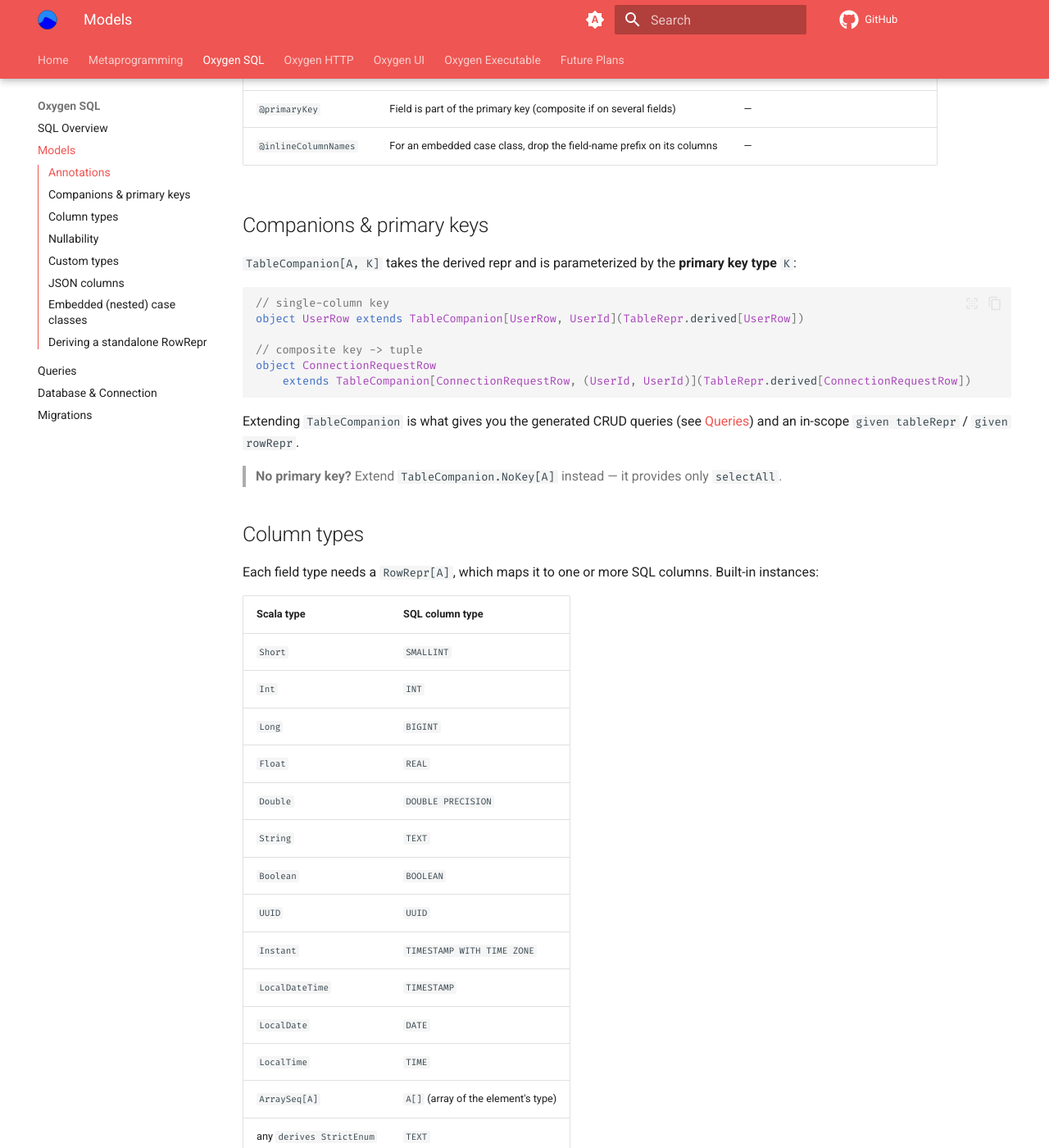
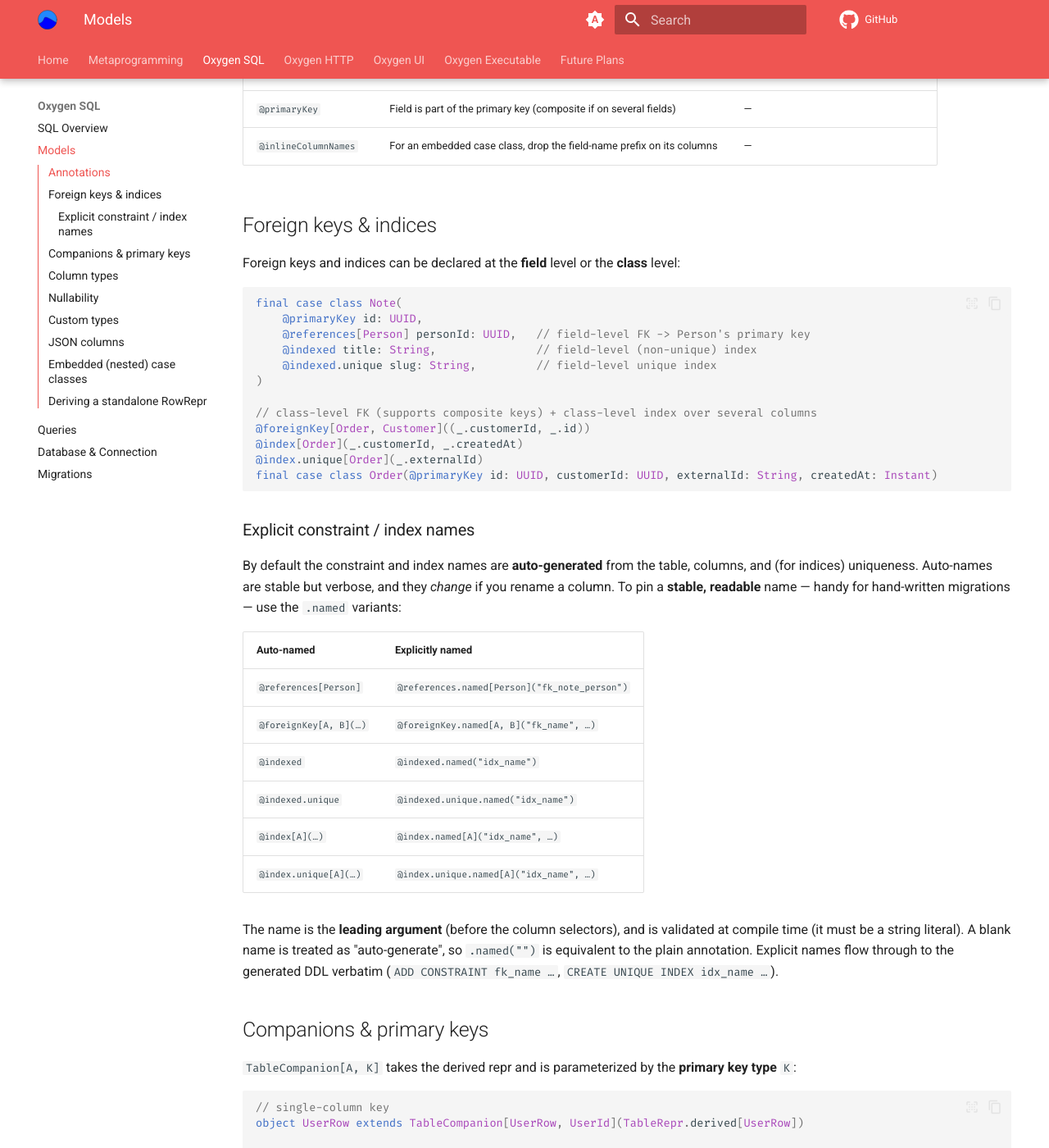
Before and after one commit to Kalin-Rudnicki/Oxygen, an MkDocs documentation site: the page built from docs/docs/sql/models.md, in a window 1280 px wide and 1400 px high, scrolled down 808 px. Shown: the whole window at 82% size. Built offline with MkDocs 1.6.1 and Material for MkDocs 9.7.7, drawn with Linux system fonts in a browser that asks for light colours; comment, search, counter and statistics services are not loaded.

Commit message:
OFF-338: support explicitly naming FK + IDX
Wire explicit constraint/index names through table derivation. The
downstream (ForeignKeyRepr/IndexRepr explicitName, State fallback to
auto-names, migration DDL) was already plumbed; only the four
DeriveTableRepr sites hard-coding None were missing.

Rather than overloading the annotation constructors (which breaks quote
pattern-matching), add single-constructor .named subclasses mirroring the
existing index.unique nesting:
  @references.named, @foreignKey.named,
  @indexed.named, @indexed.unique.named,
  @index.named, @index.unique.named
The plain annotations are unchanged (backwards compatible, auto-named).
Name is the leading arg, validated at compile time (string literal);
blank trims to None (auto).

Tests: derivation unit test (oxygen-sql) + migration DDL round-trip
(sql-it). Docs: docs/docs/sql/models.md.

Co-authored-by: Kalin-Claude <kalin.r.rudnicki+claude@gmail.com>
Co-Authored-By: Claude Opus 4.8 <noreply@anthropic.com>
Claude-Session: https://claude.ai/code/session_019ESiA8eD8DDJsfBoRpJxZb

````diff
--- a/docs/docs/sql/models.md
+++ b/docs/docs/sql/models.md
@@ -31,6 +31,45 @@ Defined in `oxygen.sql.schema`:
 | `@columnName("name")` | Column name | field name, camelCase → snake_case |
 | `@primaryKey` | Field is part of the primary key (composite if on several fields) | — |
 | `@inlineColumnNames` | For an embedded case class, drop the field-name prefix on its columns | — |
+
+## Foreign keys & indices
+
+Foreign keys and indices can be declared at the **field** level or the **class** level:
+
+```scala
+final case class Note(
+    @primaryKey id: UUID,
+    @references[Person] personId: UUID,   // field-level FK -> Person's primary key
+    @indexed title: String,               // field-level (non-unique) index
+    @indexed.unique slug: String,         // field-level unique index
+)
+
+// class-level FK (supports composite keys) + class-level index over several columns
+@foreignKey[Order, Customer]((_.customerId, _.id))
+@index[Order](_.customerId, _.createdAt)
+@index.unique[Order](_.externalId)
+final case class Order(@primaryKey id: UUID, customerId: UUID, externalId: String, createdAt: Instant)
+```
+
+### Explicit constraint / index names
+
+By default the constraint and index names are **auto-generated** from the table, columns, and (for
+indices) uniqueness. Auto-names are stable but verbose, and they *change* if you rename a column. To
+pin a **stable, readable** name — handy for hand-written migrations — use the `.named` variants:
+
+| Auto-named | Explicitly named |
+|------------|------------------|
+| `@references[Person]` | `@references.named[Person]("fk_note_person")` |
+| `@foreignKey[A, B](…)` | `@foreignKey.named[A, B]("fk_name", …)` |
+| `@indexed` | `@indexed.named("idx_name")` |
+| `@indexed.unique` | `@indexed.unique.named("idx_name")` |
+| `@index[A](…)` | `@index.named[A]("idx_name", …)` |
+| `@index.unique[A](…)` | `@index.unique.named[A]("idx_name", …)` |
+
+The name is the **leading argument** (before the column selectors), and is validated at compile time
+(it must be a string literal). A blank name is treated as "auto-generate", so `.named("")` is
+equivalent to the plain annotation. Explicit names flow through to the generated DDL verbatim
+(`ADD CONSTRAINT fk_name …`, `CREATE UNIQUE INDEX idx_name …`).
 
 ## Companions & primary keys
 
````
Also changed, not shown: 4 other files.
